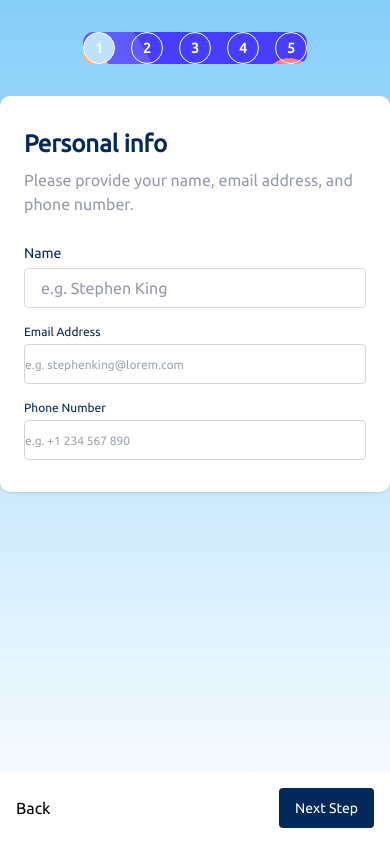
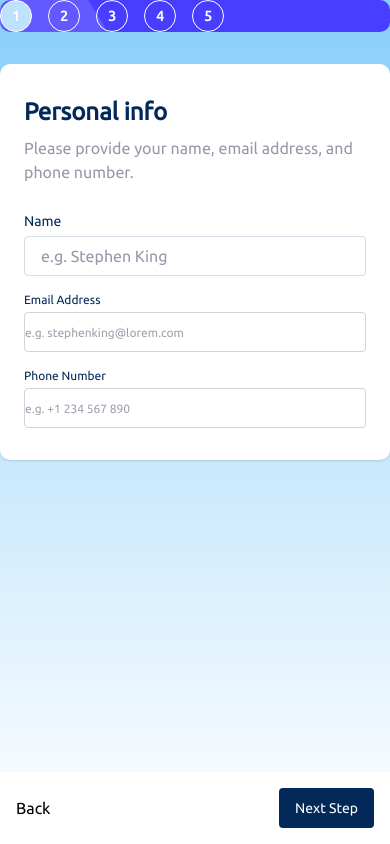
Before and after one commit to ishukhatri/multi-step-form, a Next.js app: page /main in a window 390 px wide. Built offline with nearby package versions, Linux system fonts and the light colour scheme.

Commit message:
layout fixes

```diff
--- a/src/app/components/forms/FormLayout.jsx
+++ b/src/app/components/forms/FormLayout.jsx
@@ -8,7 +8,7 @@ const FormLayout = ({ title, description, onSubmit, children }) => {
   const currentStepIndex = useSelector((state) => state.form.currentStep);
 
   return (
-    <>
+    <div>
       <div className="flex flex-col gap-6 justify-between bg-white rounded-[10px] shadow px-6 py-8 mb-24 md:mr-20">
         <FormGroupIntro
           title={title}
@@ -42,7 +42,7 @@ const FormLayout = ({ title, description, onSubmit, children }) => {
           {currentStepIndex === 5 && <button onClick={onSubmit}>Submit</button>}
         </div>
       </div>
-    </>
+    </div>
   );
 };
 
--- a/src/app/layout.js
+++ b/src/app/layout.js
@@ -16,9 +16,7 @@ export default function RootLayout({ children }) {
       <body
         className={`${Ubuntu.className} bg-theme-light-sky-blue grid place-items-center min-h-screen`}
       >
-        <Provider store={store}>
-          <div className="md:p-4 md:w-[940px] md:bg-white">{children}</div>
-        </Provider>
+        <Provider store={store}>{children}</Provider>
       </body>
     </html>
   );
--- a/src/app/main/page.jsx
+++ b/src/app/main/page.jsx
@@ -12,14 +12,15 @@ import Form from "@components/forms/form1-persoanl-info/Form1-PersonalInfo";
 const Main = () => {
   const currentStepIndex = useSelector((state) => state.form.currentStep);
   return (
-    <div className="flex flex-col gap-8 md:gap-0 h-screen md:h-auto md:flex-row ">
+    <div className="outer-container md:p-4 md:w-[940px] md:h-[600px] md:bg-white">
+      <div className="inner-content-holder flex flex-col md:flex-row gap-8 md:gap-0 h-screen md:h-full ">
         <div
-        className="rounded-[10px] md:w-[30%] flex items-center mx-auto mt-8 md:m-0 md:items-start
-      bg-mobile-bg-image md:bg-desktop-bg-image bg-cover bg-no-repeat md:pt-10 md:pl-8"
+          className="side-bar-with-stepper rounded-[10px] md:w-[30%] flex items-center md:pt-10 md:pl-8
+          md:items-start bg-mobile-bg-image md:bg-desktop-bg-image bg-cover bg-no-repeat"
         >
           <Stepper></Stepper>
         </div>
-      <div className="md:w-[70%]">
+        <div className="form-n-button-holder md:w-[70%] items-center flex">
           {currentStepIndex == 1 && <Form />}
           {currentStepIndex == 2 && <PlanRadioGroup />}
           {currentStepIndex == 3 && <AddonsForm />}
@@ -27,6 +28,7 @@ const Main = () => {
           {currentStepIndex == 5 && <ThankYou />}
         </div>
       </div>
+    </div>
   );
 };
 
```
Lines whose indentation alone changed are shown as unchanged.
